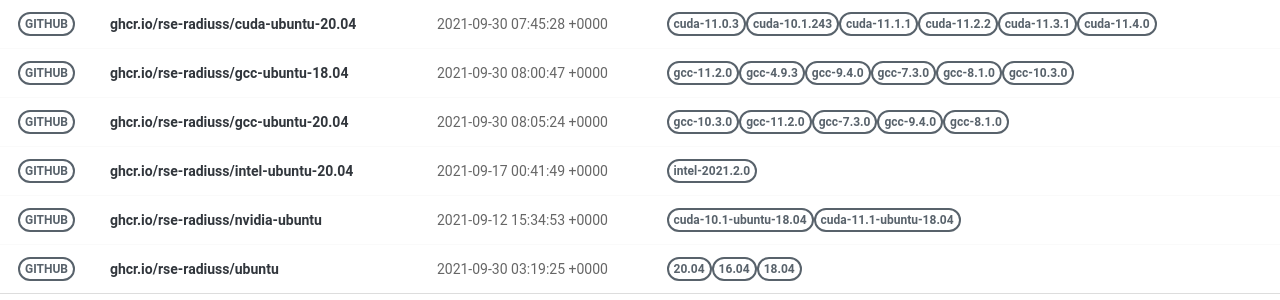
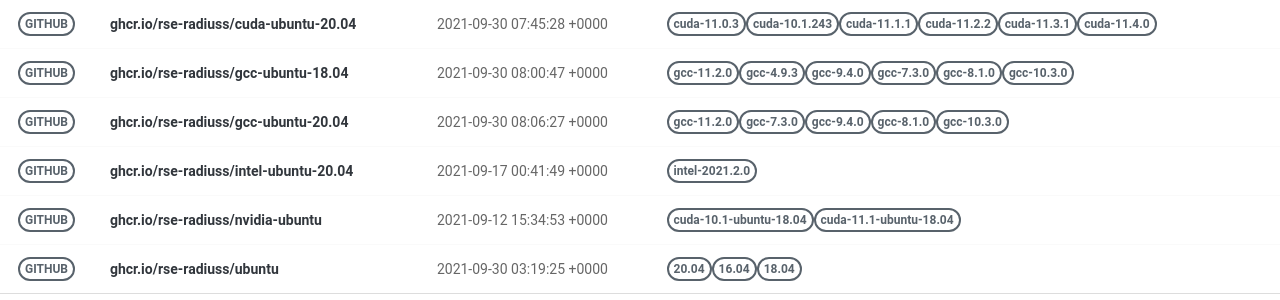
Before and after one commit to rse-ops/docker-images, a Jekyll site: the page built from pages/index.md, in a window 1280 px wide. Shown: the part 228-528 px from the top of the page. Built offline with Jekyll 4.4.1, drawn with Linux system fonts in a browser that asks for light colours; nearby versions of some CDN libraries.

Commit message:
Automated push to update library 2021-09-30

```diff
--- a/_library/ghcr.io-rse-radiuss-gcc-ubuntu-20.04.md
+++ b/_library/ghcr.io-rse-radiuss-gcc-ubuntu-20.04.md
@@ -1,14 +1,11 @@
 ---
 layout: container
 name: ghcr.io/rse-radiuss/gcc-ubuntu-20.04
-updated_at: 2021-09-30 08:05:24.506349
+updated_at: 2021-09-30 08:06:27.222848
 
 
 container_url: https://github.com/orgs/rse-radiuss/packages/container/package/gcc-ubuntu-20.04
 versions:
- - tag: gcc-10.3.0
-   dockerfile: https://github.com/rse-radiuss/docker-images/blob/main/ubuntu/gcc/Dockerfile
-   manifest: https://crane.ggcr.dev/manifest/ghcr.io/rse-radiuss/gcc-ubuntu-20.04:gcc-10.3.0
  - tag: gcc-11.2.0
    dockerfile: https://github.com/rse-radiuss/docker-images/blob/main/ubuntu/gcc/Dockerfile
    manifest: https://crane.ggcr.dev/manifest/ghcr.io/rse-radiuss/gcc-ubuntu-20.04:gcc-11.2.0
```
Also changed, not shown: other parts of _library/ghcr.io-rse-radiuss-gcc-ubuntu-20.04.md (+3 -0 lines).
